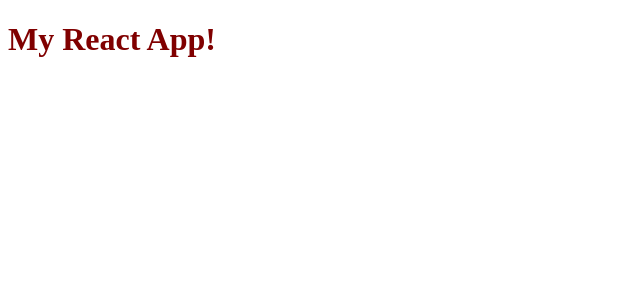
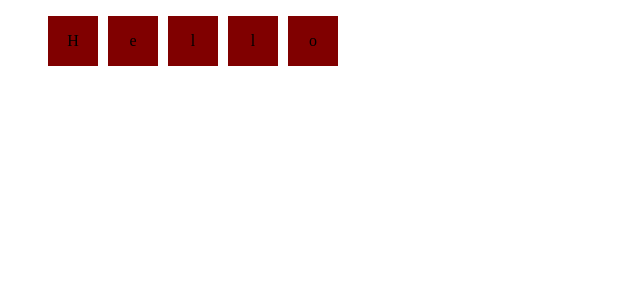
Before and after one commit to nec-trou/little-reactjs-boilerplate, a React app: page / in a window 1280 px wide. Shown: the top 300 px of the page, without its empty margins (0-640 px from the left). Built offline with nearby package versions, Linux system fonts and the light colour scheme.

Commit message:
feat: add colorful tiles

```diff
--- a/package.json
+++ b/package.json
@@ -1,7 +1,7 @@
 {
   "name": "test1",
   "version": "1.0.0",
-  "description": "Little ReactJS & Webpack 4 boilerplate",
+  "description": "Little ReactJS & Webpack 4 playground",
   "main": "index.js",
   "scripts": {
     "start": "webpack-dev-server --mode development --open --hot"
@@ -10,7 +10,8 @@
   "license": "ISC",
   "dependencies": {
     "react": "^16.12.0",
-    "react-dom": "^16.12.0"
+    "react-dom": "^16.12.0",
+    "styled-components": "^4.4.1"
   },
   "devDependencies": {
     "@babel/core": "^7.7.2",
--- a/src/components/App.js
+++ b/src/components/App.js
@@ -1,11 +1,12 @@
 import React, { Component } from 'react';
+import ColorfulTiles from './ColorfulTiles'
 import '../styles/App.css';
 
 class App extends Component {
   render() {
     return (
       <div>
-        <h1>My React App!</h1>
+        <ColorfulTiles>Hello</ColorfulTiles>
       </div>
     );
   }
--- /dev/null
+++ b/src/components/ColorfulTiles.js
@@ -0,0 +1,18 @@
+import React, { Component } from "react";
+import Tile from './Tile'
+
+class ColorfulTiles extends Component {
+  constructor(props) {
+    super(props);
+    this.letters = props.children.split("");
+    this.tileList = this.letters.map((letter, index) => (
+      <Tile key={index} value={letter}></Tile>
+    ));
+  }
+
+  render() {
+    return <ul className={"tiles-container"}>{this.tileList}</ul>;
+  }
+}
+
+export default ColorfulTiles;
--- /dev/null
+++ b/src/components/Tile.js
@@ -0,0 +1,38 @@
+import React, { Component } from "react";
+
+class Tile extends Component {
+  constructor(props) {
+    super(props);
+
+    this.state = {
+      bgColor: "maroon"
+    };
+    this.changeColor = this.changeColor.bind(this);
+  }
+
+  changeColor() {
+    const { getRandom } = this;
+    this.setState({
+      bgColor: `rgb(${getRandom(255)}, ${getRandom(255)}, ${getRandom(255)})`
+    });
+  }
+
+  getRandom(max, min = 0) {
+    let rand = min + Math.random() * (max + 1 - min);
+    return Math.floor(rand);
+  }
+
+  render() {
+    return (
+      <li
+        className={"tile"}
+        onClick={this.changeColor}
+        style={{ backgroundColor: this.state.bgColor }}
+      >
+        {this.props.value}
+      </li>
+    );
+  }
+}
+
+export default Tile
--- a/src/styles/App.css
+++ b/src/styles/App.css
@@ -1,3 +1,13 @@
-h1 {
-  color: maroon;
+.tiles-container {
+  display: flex;
 }
+
+.tile {
+  display: flex;
+  justify-content: center;
+  align-items: center;
+  height: 50px;
+  width: 50px;
+  margin-right: 10px;
+  background: maroon;
+}
```
Also changed, not shown: 1 other file (tests, documents, lock files or other folders).
